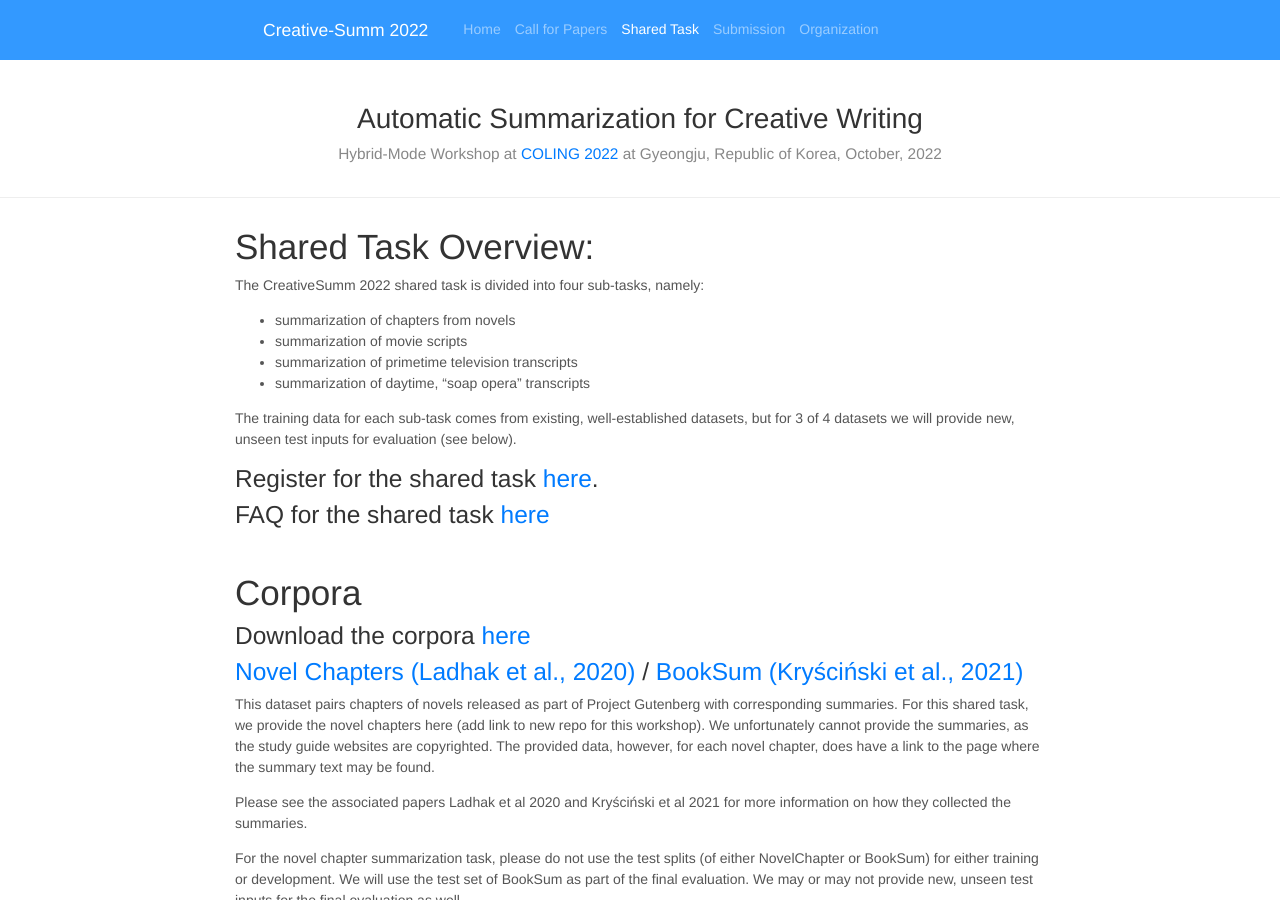
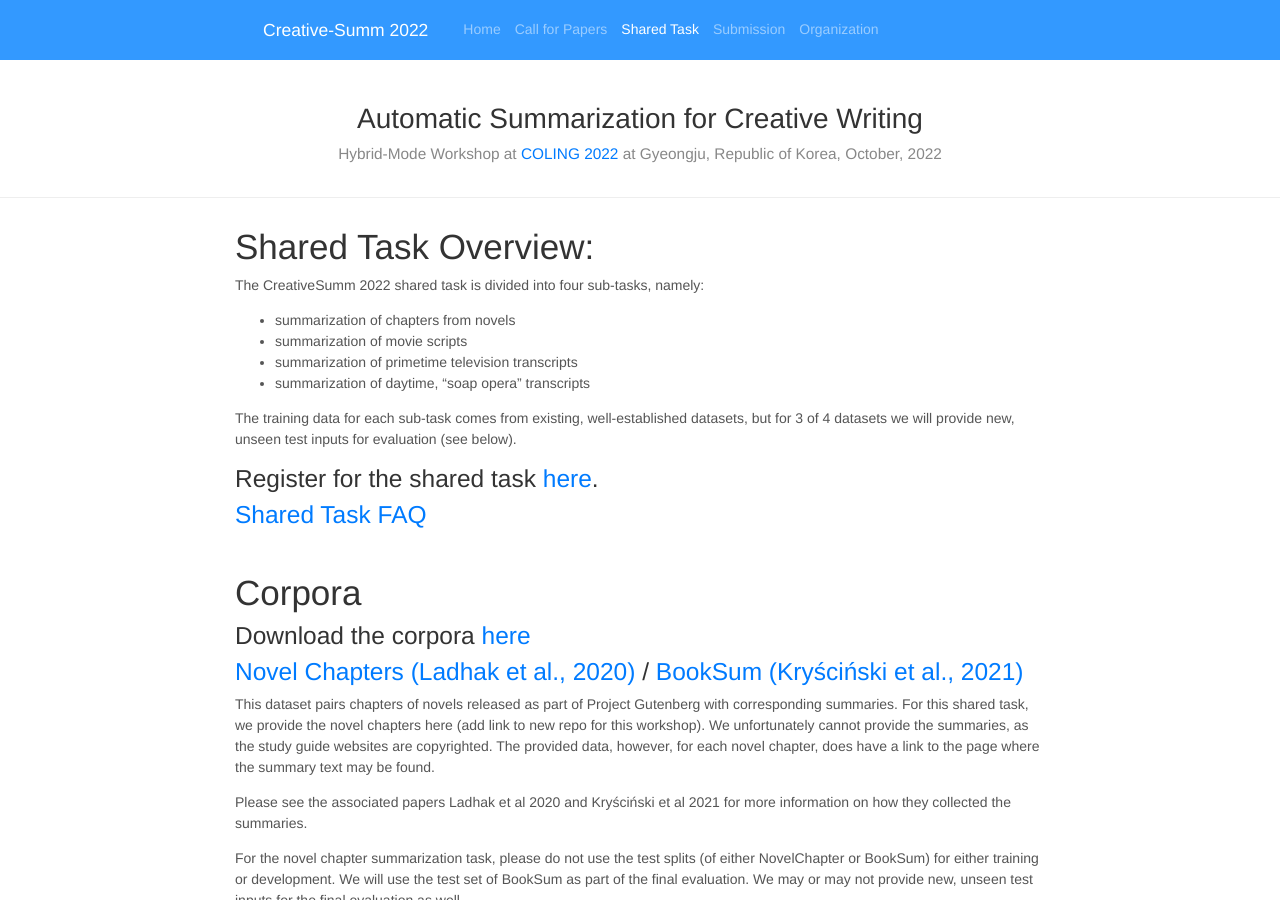
Before and after one commit to CreativeSumm/creativesumm.github.io, a Jekyll site: the page built from shared_task.md, in a window 1280 px wide and 900 px high. Built offline with Jekyll 4.4.1, drawn with Linux system fonts in a browser that asks for light colours; nearby versions of some CDN libraries.

Commit message:
Update shared_task.md

```diff
--- a/shared_task.md
+++ b/shared_task.md
@@ -18,7 +18,7 @@
 The training data for each sub-task comes from existing, well-established datasets, but for 3 of 4 datasets we will provide new, unseen test inputs for evaluation (see below).
 <br>
 ### Register for the shared task [here](https://docs.google.com/forms/d/e/1FAIpQLScaBT-snWmZACG0Yv2Py9u5MQsOzk9NOfyog53wql17LDfF-w/viewform).
-### FAQ for the shared task [here](https://docs.google.com/document/d/1c1w9Rk0W-B1yJkbKraYyh9aWHx3Pb2b6pygKOolLOPE/edit?usp=sharing)
+### [Shared Task FAQ](https://docs.google.com/document/d/1c1w9Rk0W-B1yJkbKraYyh9aWHx3Pb2b6pygKOolLOPE/edit?usp=sharing)
 
 <br>
 
```
